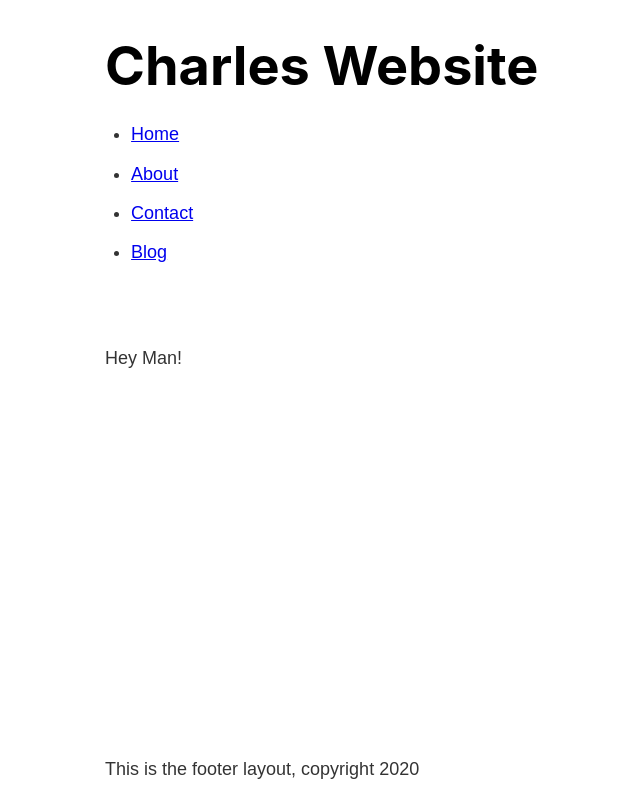
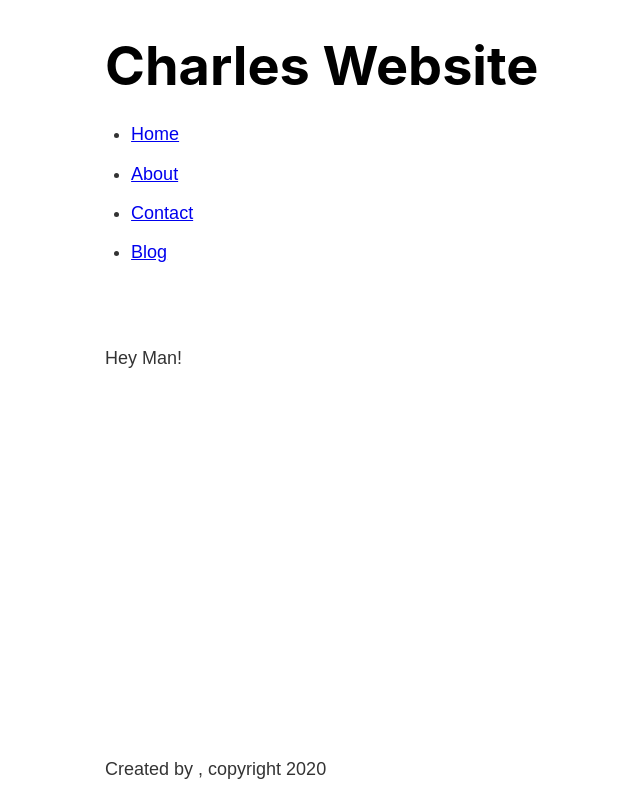
Before and after one commit to charleslukes/gatsby-blog, a Gatsby site: page / in a window 1280 px wide. Shown: the whole page, without its empty margins (178-818 px from the left). Built offline with nearby package versions, Linux system fonts and the light colour scheme; Gatsby itself is replaced by a stand-in of ours.

Commit message:
add dymanic data to fecth author name in footer

```diff
--- a/src/components/footer.js
+++ b/src/components/footer.js
@@ -1,9 +1,19 @@
 import React from "react"
+import { graphql, useStaticQuery } from "gatsby"
 
 const Footer = () => {
+  const data = useStaticQuery(graphql`
+    query {
+      site {
+        siteMetadata {
+          author
+        }
+      }
+    }
+  `)
   return (
     <footer>
-      <div>This is the footer layout, copyright 2020</div>
+      <div>Created by {data.site.siteMetadata.author} , copyright 2020</div>
     </footer>
   )
 }
```
